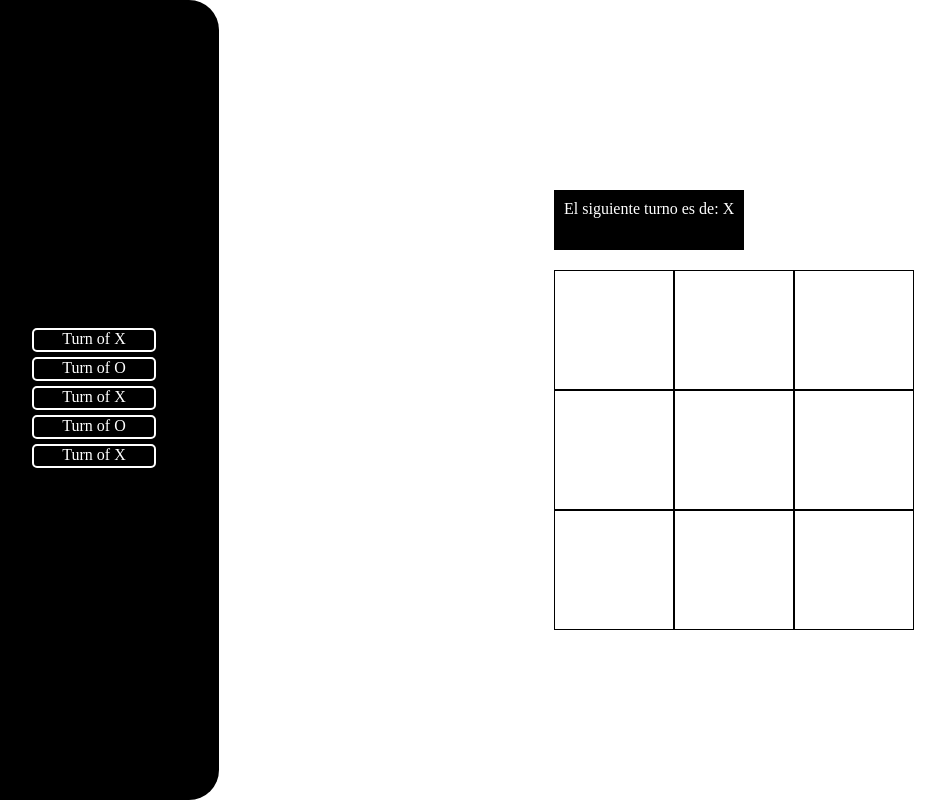
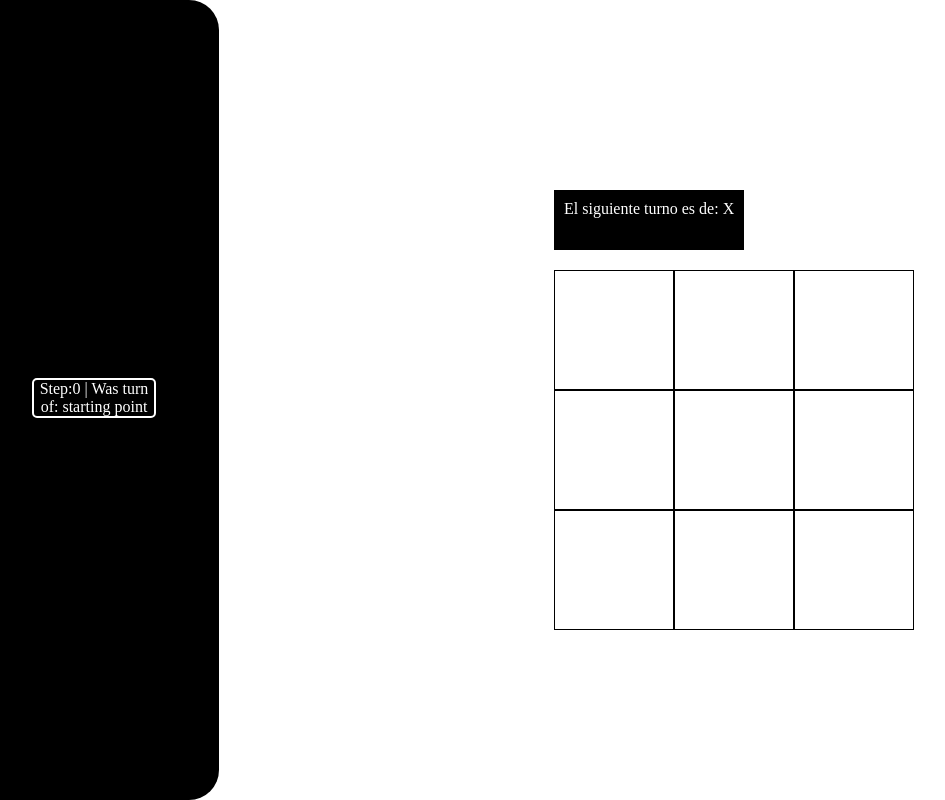
Before and after one commit to PacoNavarrete/tic-tac-toe-animated, a React (Vite) app: page / in a window 1280 px wide. Shown: the whole page, without its empty margins (31-976 px from the left). Built offline with nearby package versions, Linux system fonts and the light colour scheme.

Commit message:
make: display history in ui

```diff
--- a/src/components/Board.jsx
+++ b/src/components/Board.jsx
@@ -9,40 +9,53 @@ import { GameBox } from '../stitches_styles/GameBox';
 import { BoardWrapper } from '../stitches_styles/Wrappers';
 import { AsideItem } from '../stitches_styles/AsideItem';
 
+let indexId = 1;
+
 export default function Board() {
   const [squareValues, setSquareValues] = useState(Array(9).fill(null));
   const [isXTurn, setIsXTurn] = useState(true);
   const [winner, setWinner] = useState(false);
-  const [history, setHistory] = useState([]);
+  const [history, setHistory] = useState([
+    { indexId: 0, data: Array(9).fill(null), isTurOf: 'starting point' },
+  ]);
 
   function handleSquareClick(i) {
+    console.log(squareValues);
     const nextSquares = squareValues.slice();
     if (nextSquares[i] === null && winner === false) {
       const tiTacMark = isXTurn ? 'X' : 'O';
       nextSquares[i] = tiTacMark;
       setSquareValues(nextSquares);
-      setHistory(...history, nextSquares);
-      console.log(history);
+      setHistory([
+        ...history,
+        {
+          indexId: indexId++,
+          data: nextSquares,
+          isTurOf: tiTacMark,
+        },
+      ]);
       calculateWinner(nextSquares, setWinner);
       setIsXTurn(!isXTurn);
     }
   }
 
-  function handleHistoryPrev() {}
-
-  function handleHistoryNext() {}
+  function handleNavigateHistory(data) {
+    setSquareValues(data);
+  }
 
   return (
     <GameBox>
       <AsideBox>
-        {/* {history.map((item) => {
-          return <AsideItem>Move of: </AsideItem>;
-        })} */}
-        <AsideItem>Turn of X</AsideItem>
-        <AsideItem>Turn of O</AsideItem>
-        <AsideItem>Turn of X</AsideItem>
-        <AsideItem>Turn of O</AsideItem>
-        <AsideItem>Turn of X</AsideItem>
+        {history.map((item) => {
+          return (
+            <AsideItem
+              key={item.indexId}
+              onClick={() => handleNavigateHistory(item.data)}
+            >
+              Step:{item.indexId} | Was turn of: {item.isTurOf}
+            </AsideItem>
+          );
+        })}
       </AsideBox>
       <BoardWrapper>
         {winner ? (
--- a/src/stitches_styles/AsideItem.jsx
+++ b/src/stitches_styles/AsideItem.jsx
@@ -1,11 +1,14 @@
-import { styled} from '@stitches/react'
+import { styled } from '@stitches/react';
 
 export const AsideItem = styled('div', {
   width: '120px',
-  height: '20px',
+  height: 'auto',
   color: '#fff',
   border: '2px solid #fff',
   marginBottom: '5px',
   borderRadius: '5px',
   textAlign: 'center',
-})
+  '&:hover': {
+    cursor: 'pointer',
+  },
+});
```
